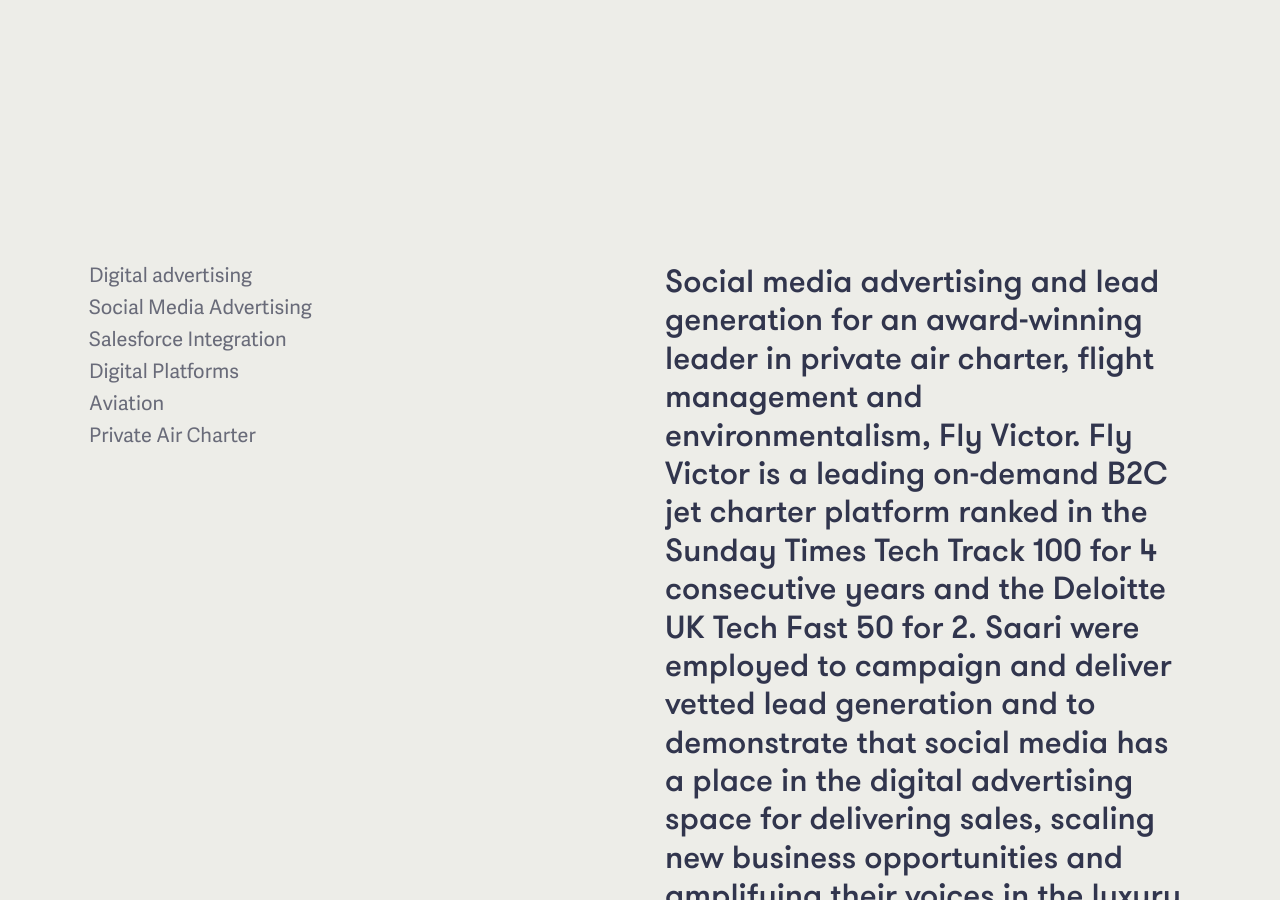
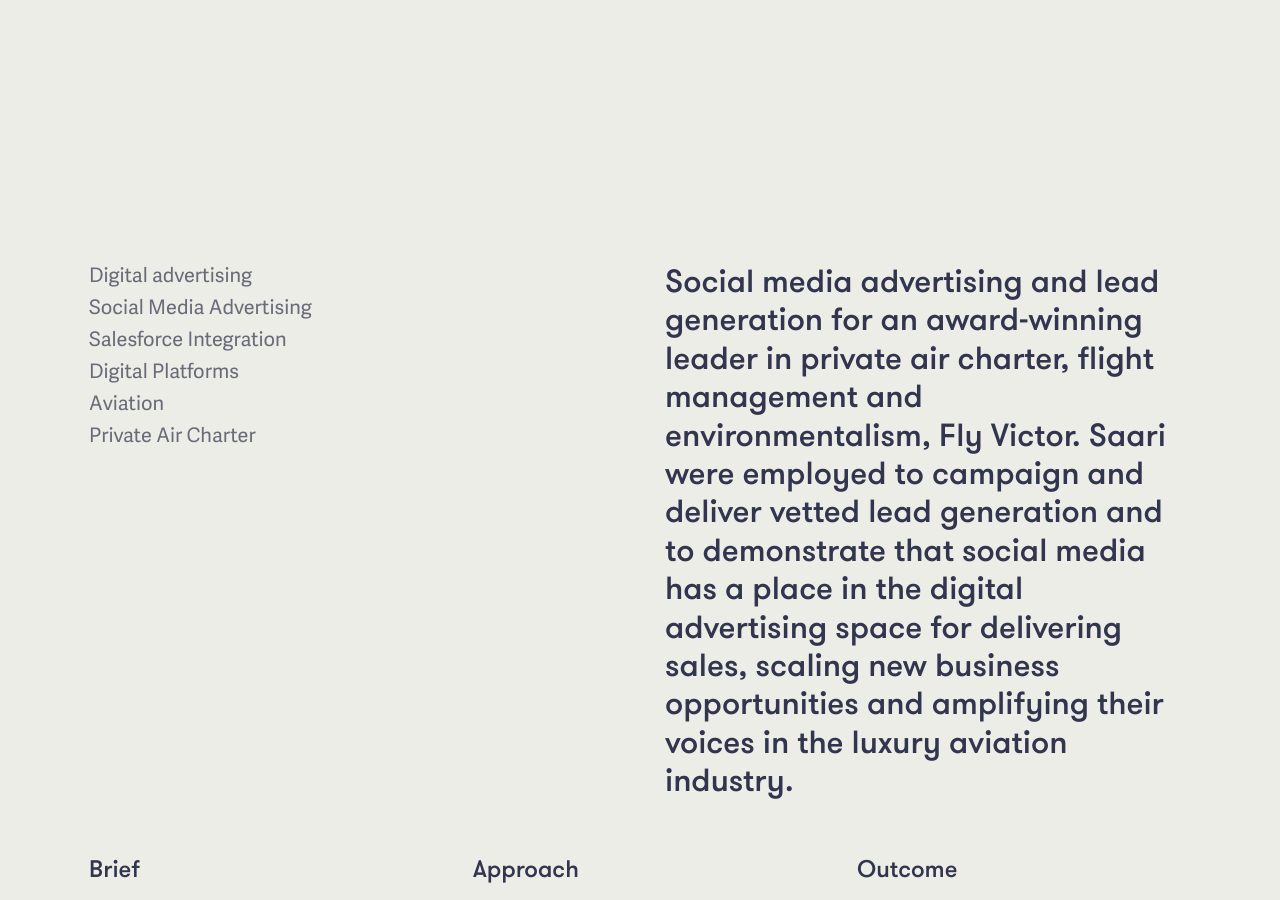
Before and after one commit to garethjohnsdesign/saari.co.uk, a Jekyll site: the page built from _projects/fly-victor.markdown, in a window 1280 px wide and 900 px high, scrolled down 401 px. Built offline with Jekyll 4.4.1, drawn with Linux system fonts in a browser that asks for light colours; some of the changed text lies outside the part shown.

Commit message:
Updated Fly Victor

```diff
--- a/_projects/fly-victor.markdown
+++ b/_projects/fly-victor.markdown
@@ -22,14 +22,12 @@
 - beyond offset
 - climate action
 image: "/uploads/fly%20victor%20project%20image.jpg"
-lead: Social media advertising and lead generation for an award-winning leader in
-  private air charter, flight management and environmentalism, Fly Victor. Fly Victor
-  is a leading on-demand B2C jet charter platform ranked in the Sunday Times Tech
-  Track 100 for 4 consecutive years and the Deloitte UK Tech Fast 50 for 2. Saari
-  were employed to campaign and deliver vetted lead generation and to demonstrate
-  that social media has a place in the digital advertising space for delivering sales,
+lead: 'Social media advertising and lead generation for an award-winning leader in
+  private air charter, flight management and environmentalism, Fly Victor. Saari were
+  employed to campaign and deliver vetted lead generation and to demonstrate that
+  social media has a place in the digital advertising space for delivering sales,
   scaling new business opportunities and amplifying their voices in the luxury aviation
-  industry. Technical delivery of tracking to salesforce for API vetted leads.
+  industry. '
 services:
 - Digital advertising
 - Social Media Advertising
```
